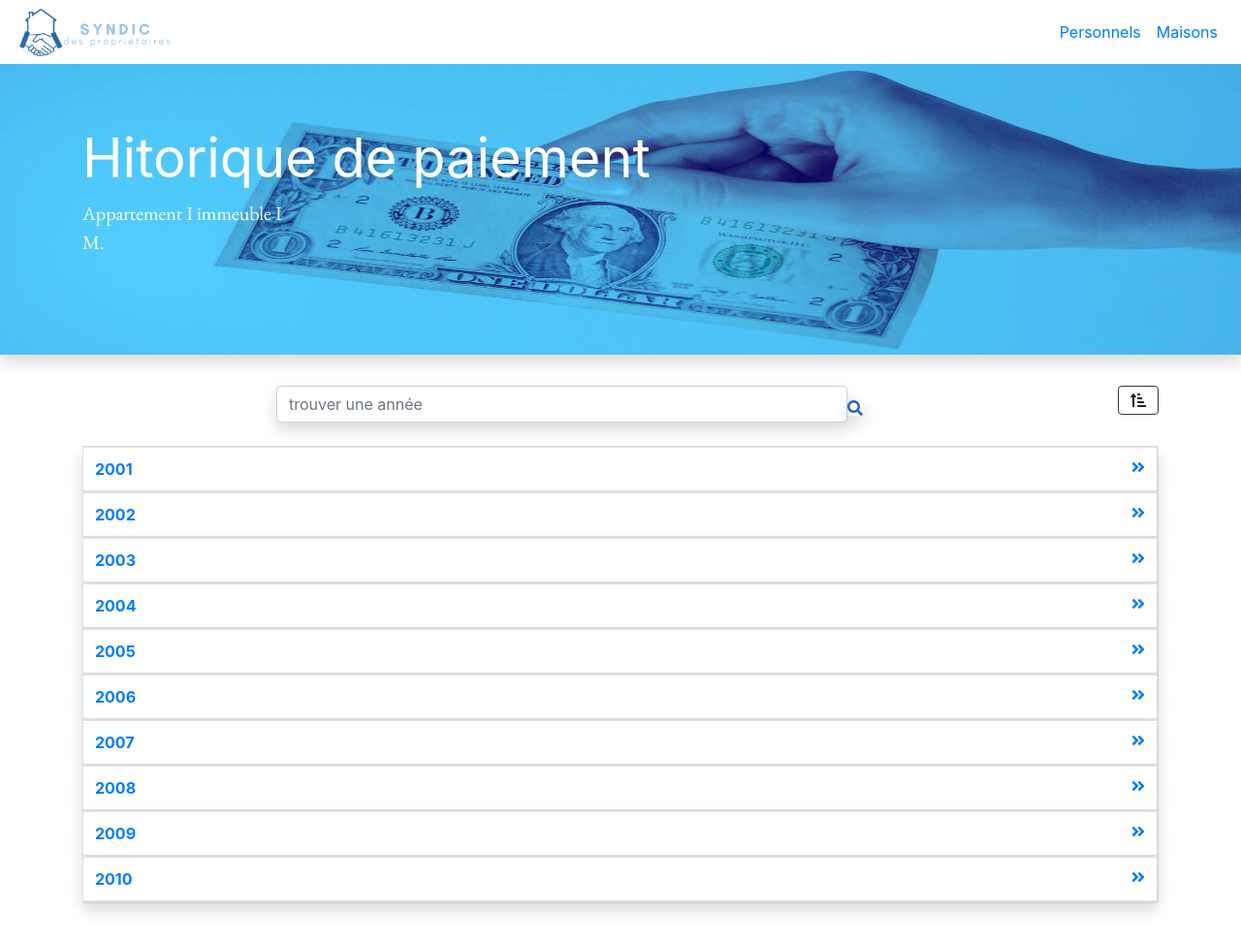
After one commit to rihemebh/Syndic, a Symfony app: template syndic_BD/templates/houses/histpay.html.twig in a window 1280 px wide. The commit adds this page. Shown: the whole page at 97% size. Run offline with Twig, Linux system fonts and the light colour scheme; the template is opened without the code that fills it, so the values that code supplies are empty; some libraries are stand-ins or nearby versions.

Commit message:
payment history page

```diff
--- /dev/null
+++ b/syndic_BD/templates/houses/histpay.html.twig
@@ -0,0 +1,283 @@
+{% extends 'base.html.twig' %}
+
+{% block title %}historique paiement{% endblock %}
+
+  {% block liItem0 %}
+      <a class="nav-link text-primary  " href="/base"><i class="fad fa-home-alt"></i> </a>
+  {% endblock %}
+ {% block liItem1 %}
+     <a class="nav-link  text-primary" href="/workers">Personnels</a>
+ {% endblock %}
+{% block liItem2 %}
+    <a class="nav-link text-primary  " href="#"> Maisons</a>
+{% endblock %}
+{% block stylesheets %}
+    <style>
+
+        @import url('https://fonts.googleapis.com/css2?family=EB+Garamond&display=swap');
+
+        .slider {
+            position: absolute;
+            cursor: pointer;
+            top: 0;
+            left: 0;
+            right: 0;
+            bottom: 0;
+            background-color: #ccc;
+            -webkit-transition: .4s;
+            transition: .4s;
+        }
+
+        .slider:before {
+            position: absolute;
+            content: "";
+            height: 20px;
+            width: 20px;
+            left: 3px;
+            bottom: 4px;
+            background-color: white;
+            -webkit-transition: .4s;
+            transition: .4s;
+        }
+
+        input:checked + .slider {
+            background-color: #2196F3;
+        }
+
+        input:focus + .slider {
+            box-shadow: 0 0 1px #2196F3;
+        }
+
+        input:checked + .slider:before {
+            -webkit-transform: translateX(20px);
+            -ms-transform: translateX(20px);
+            transform: translateX(20px);
+        }
+        .switch {
+            position: relative;
+            display: inline-block;
+            width: 45px;
+            height: 27px;
+        }
+
+        .switch input {
+            opacity: 0;
+            width: 0;
+            height: 0;
+        }
+        .slider.round {
+            border-radius: 34px;
+        }
+
+        .slider.round:before {
+            border-radius: 50%;
+        }
+.lead{
+    font-family: 'EB Garamond', serif;
+}
+        .cont {
+            display: flex;
+        }
+
+        .input {
+            flex: 1;
+
+        }
+    </style>
+{% endblock %}
+{% block body %}
+    <div class="jumbotron jumbotron-fluid shadow" style="background-image: url('money.jpeg'); background-size: 100% 100%;
+background-color: var(--navColor); background-blend-mode: overlay; height:300px">
+        <div class="container">
+            <h1 class="display-4 "style="color:WHITE"  ><b>Hitorique de paiement</b></h1>
+                                    <p class="lead" style="color:WHITE">Appartement I immeuble I
+                                    <br> M. </p>
+
+
+    </div>
+    </div>
+    <div class="container">
+        <div class="row">
+            <div class="col-2"></div>
+            <div class="col-7">
+
+                <div class="form-row cont container border-dark" style="border-radius: 20px 20px">
+                    <input type="email" class="form-control input shadow"  id="email" placeholder="trouver une année">
+                    <a href="#" class="search "><i class="fas fa-search  shadow search" style="color:var(--navColor); margin-top: 15px" ></i></a>
+                </div>
+
+            </div>
+            <div class="col-3">
+                <div class="float-right">
+                    <a href="#" class="btn border-dark btn-white">
+                        <i class="fas fa-sort-amount-up-alt  float-right"></i>
+                    </a>
+                </div>
+            </div>
+
+        </div>
+
+
+    <br>
+    <table class="table table-responsive-sm table-bordered" id="table">
+        <thead>
+        <tr class="">
+            <th scope="col" class="shadow page-link">2001 <a href="/month"><i class="fas fa-angle-double-right float-right"></i></a></th>
+            <th scope="col " class="shadow page-link">2002 <a href="/month"><i class="fas fa-angle-double-right float-right"></i></a></th>
+            <th scope="col" class="shadow page-link">2003 <a href="/month"><i class="fas fa-angle-double-right float-right"></i></a></th>
+            <th scope="col" class="shadow page-link">2004 <a href="/month"><i class="fas fa-angle-double-right float-right"></i></a></th>
+            <th scope="col" class="shadow page-link">2005<a href="/month"><i class="fas fa-angle-double-right float-right"></i></a></th>
+            <th scope="col" class="shadow page-link">2006<a href="/month"><i class="fas fa-angle-double-right float-right"></i></a></th>
+            <th scope="col"class="shadow page-link">2007<a href="/month"><i class="fas fa-angle-double-right float-right"></i></a></th>
+            <th scope="col" class="shadow page-link">2008<a href="/month"><i class="fas fa-angle-double-right float-right"></i></a></th>
+            <th scope="col" class="shadow page-link">2009<a href="/month"><i class="fas fa-angle-double-right float-right"></i></a></th>
+            <th scope="col"class="shadow page-link">2010<a href="/month"><i class="fas fa-angle-double-right float-right"></i></a></th>
+
+
+        </tr>
+        </thead>
+        <tbody>
+        <tr>
+{#            <th scope="row">#}
+{#                                    <label class="switch">#}
+{#                                        <input type="checkbox" checked>#}
+{#                                        <span class="slider round"></span>#}
+{#                                    </label>#}
+{#            </th>#}
+{#            <td>#}
+{#                <label class="switch">#}
+{#                    <input type="checkbox" checked>#}
+{#                    <span class="slider round"></span>#}
+{#                </label> </td>#}
+{#            <td>#}
+{#                <label class="switch">#}
+{#                    <input type="checkbox" checked>#}
+{#                    <span class="slider round"></span>#}
+{#                </label> </td>#}
+{#            <td>#}
+{#                <label class="switch">#}
+{#                    <input type="checkbox" checked>#}
+{#                    <span class="slider round"></span>#}
+{#                </label> </td>#}
+{#            <td>#}
+{#                <label class="switch">#}
+{#                    <input type="checkbox" checked>#}
+{#                    <span class="slider round"></span>#}
+{#                </label> </td>#}
+{#            <td>#}
+{#                <label class="switch">#}
+{#                    <input type="checkbox" checked>#}
+{#                    <span class="slider round"></span>#}
+{#                </label> </td>#}
+{#            <td>#}
+{#                <label class="switch">#}
+{#                    <input type="checkbox" checked>#}
+{#                    <span class="slider round"></span>#}
+{#                </label> </td>#}
+{#            <td>#}
+
+{#                                    <label class="switch">#}
+{#                                        <input type="checkbox" checked>#}
+{#                                        <span class="slider round"></span>#}
+{#                                    </label>#}
+{#            </td>#}
+{#            <td>#}
+
+{#                <label class="switch">#}
+{#                    <input type="checkbox" checked>#}
+{#                    <span class="slider round"></span>#}
+{#                </label>#}
+{#            </td>#}
+{#            <td>#}
+
+{#                <label class="switch">#}
+{#                    <input type="checkbox" checked>#}
+{#                    <span class="slider round"></span>#}
+{#                </label>#}
+{#            </td>#}
+{#        </tr>#}
+
+        </tbody>
+    </table>
+    <br>
+{#    <table class="table table-responsive-sm table-bordered" id="table">#}
+{#        <thead>#}
+{#        <tr>#}
+{#            <th scope="col">2011</th>#}
+{#            <th scope="col">2012</th>#}
+{#            <th scope="col">2013</th>#}
+{#            <th scope="col">2014</th>#}
+{#            <th scope="col">2015</th>#}
+{#            <th scope="col">2016</th>#}
+{#            <th scope="col">2017</th>#}
+{#            <th scope="col">2018</th>#}
+{#            <th scope="col">2019</th>#}
+{#            <th scope="col">2020</th>#}
+
+
+{#        </tr>#}
+{#        </thead>#}
+{#        <tbody>#}
+{#        <tr>#}
+{#            <th scope="row">#}
+{#                <label class="switch">#}
+{#                    <input type="checkbox" checked>#}
+{#                    <span class="slider round"></span>#}
+{#                </label>#}
+{#            </th>#}
+{#            <td>#}
+{#                <label class="switch">#}
+{#                    <input type="checkbox" checked>#}
+{#                    <span class="slider round"></span>#}
+{#                </label> </td>#}
+{#            <td>#}
+{#                <label class="switch">#}
+{#                    <input type="checkbox" checked>#}
+{#                    <span class="slider round"></span>#}
+{#                </label> </td>#}
+{#            <td>#}
+{#                <label class="switch">#}
+{#                    <input type="checkbox" checked>#}
+{#                    <span class="slider round"></span>#}
+{#                </label> </td>#}
+{#            <td>#}
+{#                <label class="switch">#}
+{#                    <input type="checkbox" checked>#}
+{#                    <span class="slider round"></span>#}
+{#                </label> </td>#}
+{#            <td>#}
+{#                <label class="switch">#}
+{#                    <input type="checkbox" checked>#}
+{#                    <span class="slider round"></span>#}
+{#                </label> </td>#}
+{#            <td>#}
+{#                <label class="switch">#}
+{#                    <input type="checkbox" checked>#}
+{#                    <span class="slider round"></span>#}
+{#                </label> </td>#}
+{#            <td>#}
+
+{#                <label class="switch">#}
+{#                    <input type="checkbox" checked>#}
+{#                    <span class="slider round"></span>#}
+{#                </label>#}
+{#            </td>#}
+{#            <td>#}
+
+{#                <label class="switch">#}
+{#                    <input type="checkbox" checked>#}
+{#                    <span class="slider round"></span>#}
+{#                </label>#}
+{#            </td>#}
+{#            <td>#}
+
+{#                <label class="switch">#}
+{#                    <input type="checkbox" checked>#}
+{#                    <span class="slider round"></span>#}
+{#                </label>#}
+{#            </td>#}
+{#        </tr>#}
+
+{#        </tbody>#}
+{#    </table>#}
+{% endblock %}
--- a/syndic_BD/templates/houses/houses.html.twig
+++ b/syndic_BD/templates/houses/houses.html.twig
@@ -6,7 +6,7 @@
       <a class="nav-link text-primary  " href="/base"><i class="fad fa-home-alt"></i> </a>
   {% endblock %}
  {% block liItem1 %}
-     <a class="nav-link  text-primary" href="#">Personnels</a>
+     <a class="nav-link  text-primary" href="/workers">Personnels</a>
  {% endblock %}
 {% block liItem2 %}
     <a class="nav-link text-primary  " href="#"> Caisse</a>
@@ -141,7 +141,7 @@ background-color: rgb(0,0,255,0.25); background-blend-mode: overlay; height:300p
                 <td>Otto</td>
                 <td>Otto</td>
                 <td>
-                  <a href="#">voir paiement</a>
+                  <a href="/histPay">voir paiement</a>
 {#                    <label class="switch">#}
 {#                        <input type="checkbox" checked>#}
 {#                        <span class="slider round"></span>#}
--- a/syndic_BD/templates/staff/worker.html.twig
+++ b/syndic_BD/templates/staff/worker.html.twig
@@ -6,7 +6,7 @@
       <a class="nav-link text-primary  " href="/base"><i class="fad fa-home-alt"></i> </a>
   {% endblock %}
  {% block liItem1 %}
-     <a class="nav-link  text-primary" href="#">Maisons</a>
+     <a class="nav-link  text-primary" href="/houses">Maisons</a>
  {% endblock %}
 {% block liItem2 %}
     <a class="nav-link text-primary  " href="#"> Caisse</a>
@@ -26,8 +26,8 @@
     <main >
 
 
-        <div class="jumbotron jumbotron-fluid" style="background-image: url('jumb1.jpeg'); background-size: 100%;
-background-color: rgb(0,0,255,0.25); background-blend-mode: overlay;">
+        <div class="jumbotron jumbotron-fluid" style="background-image: url('workers.jpg'); background-size: 100% 100%;
+background-color: rgb(0,0,255,0.25); background-blend-mode: overlay; height:300px">
             <div class="container">
                 <h1 class="display-4 text-center "style="color:WHITE"  ><b>PERSONNELS</b></h1>
                 {#                        <p class="lead">This is a modified jumbotron that occupies the entire horizontal space of its parent.</p>#}
```
Also changed, not shown: syndic_BD/src/Controller/histController.php (added, +22 -0 lines), syndic_BD/src/Controller/payMonthController.php (added, +19 -0 lines), syndic_BD/public/money.jpeg (added), syndic_BD/public/money1.jpg (added), syndic_BD/public/pexels-photo-3943746.jpeg (added), syndic_BD/public/pexels-photo-4968380.jpeg (added), syndic_BD/public/pexels-photo-4968636.jpeg (added), syndic_BD/public/workers.jpg (added), syndic_BD/templates/houses/payMonth.html.twig (added).
